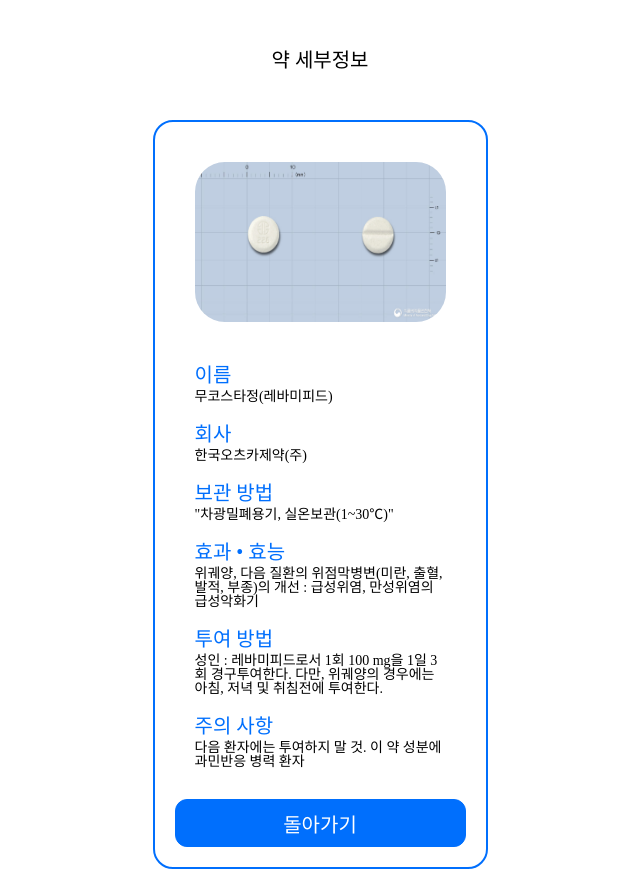
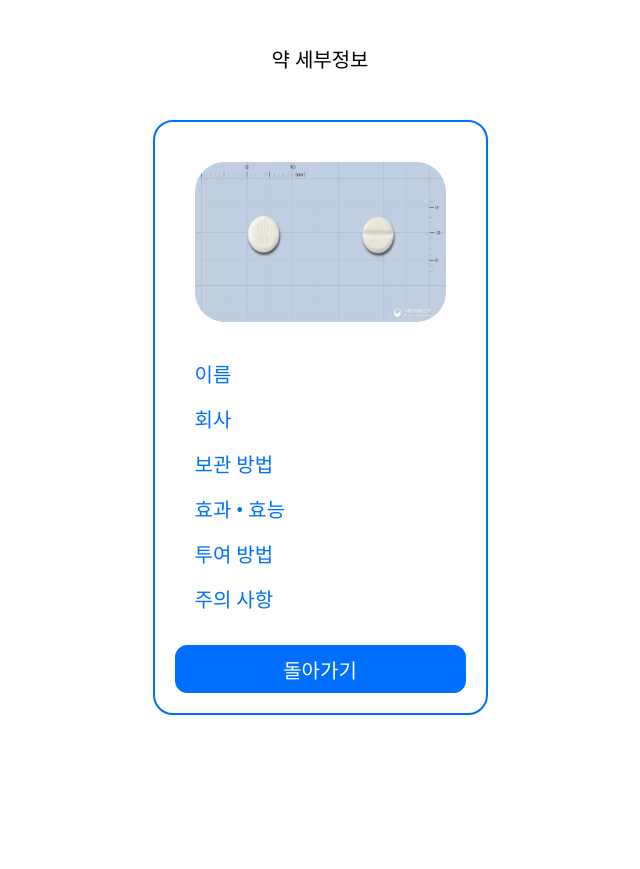
Before and after one commit to kookmin-sw/capstone-2023-11, a React (Create React App) app in the folder web_frontend/: page /senior/pill/detail in a window 1280 px wide. Shown: the whole page, without its empty margins (320-960 px from the left). After the commit the page ends 800 px from the top, so only its background shows below. Built offline with nearby package versions, Linux system fonts and the light colour scheme; no server answers; a web font is replaced by a local one.

Commit message:
[feat] 약 세부사항 api 받아오기 구현

```diff
--- a/web_frontend/src/components/seniorPill/SeniorPillDetail.tsx
+++ b/web_frontend/src/components/seniorPill/SeniorPillDetail.tsx
@@ -24,32 +24,27 @@ function PillDetail() {
           <StImg src={require("../../assets/images/pillSample.jpg")} />
           <StContentItem>
             <StItemName>이름</StItemName>
-            <StItemContent>무코스타정(레바미피드)</StItemContent>
+            <StItemContent>{pillData?.medicines[0].name}</StItemContent>
           </StContentItem>
           <StContentItem>
             <StItemName>회사</StItemName>
-            <StItemContent>한국오츠카제약(주)</StItemContent>
+            <StItemContent>{pillData?.medicines[0].companyName}</StItemContent>
           </StContentItem>
           <StContentItem>
             <StItemName>보관 방법</StItemName>
-            <StItemContent>"차광밀폐용기, 실온보관(1~30℃)"</StItemContent>
+            <StItemContent>{pillData?.medicines[0].depositMethod}</StItemContent>
           </StContentItem>
           <StContentItem>
             <StItemName>효과 • 효능</StItemName>
-            <StItemContent>
-              위궤양, 다음 질환의 위점막병변(미란, 출혈, 발적, 부종)의 개선 : 급성위염, 만성위염의 급성악화기
-            </StItemContent>
+            <StItemContent>{pillData?.medicines[0].effect}</StItemContent>
           </StContentItem>
           <StContentItem>
             <StItemName>투여 방법</StItemName>
-            <StItemContent>
-              성인 : 레바미피드로서 1회 100 mg을 1일 3회 경구투여한다. 다만, 위궤양의 경우에는 아침, 저녁 및 취침전에
-              투여한다.
-            </StItemContent>
+            <StItemContent>{pillData?.medicines[0].useMethod}</StItemContent>
           </StContentItem>
           <StContentItem>
             <StItemName>주의 사항</StItemName>
-            <StItemContent>다음 환자에는 투여하지 말 것. 이 약 성분에 과민반응 병력 환자</StItemContent>
+            <StItemContent>{pillData?.medicines[0].caution}</StItemContent>
           </StContentItem>
           <StLink to={"/senior/pill"}>
             <BlueButton>돌아가기</BlueButton>
@@ -61,16 +56,22 @@ function PillDetail() {
 }
 
 interface IpillData {
-  userToken: "string";
-  medicalInfos: [
+  medicines: [
     {
-      name: "string";
-      companyName: "string";
-      depositMethod: "string";
-      effect: "string";
-      useMethod: "string";
-      caution: "string";
-      imageUrl: "string";
+      id: number;
+      name: string;
+      companyName: string;
+      effect: string;
+      useMethod: string;
+      caution: string;
+      depositMethod: string;
+      imageUrl: string;
+      createdAt: string;
+      dueAt: string;
+      remainDay: number;
+      breakfast: boolean;
+      lunch: boolean;
+      dinner: boolean;
     },
   ];
 }
```
